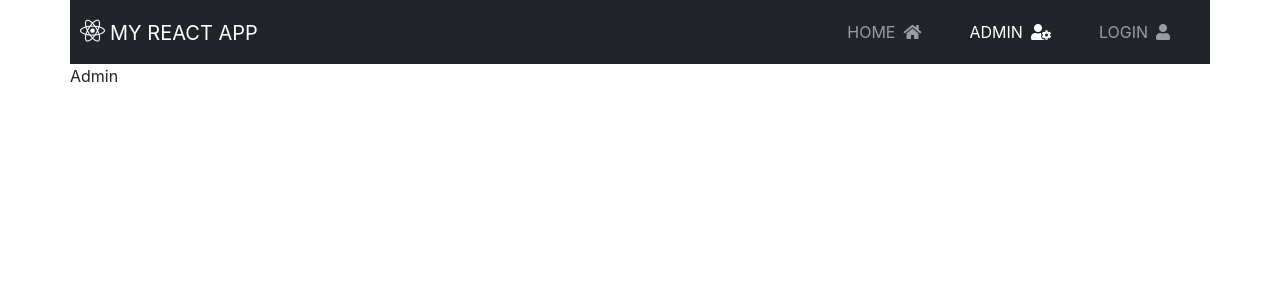
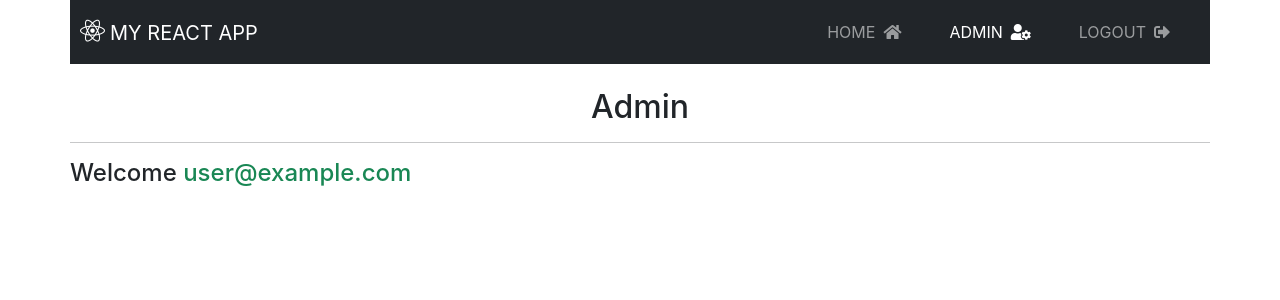
Before and after one commit to cotebarrientos/login-udemy-exercise, a React (Create React App) app: page /admin in a window 1280 px wide. Shown: the top 300 px of the page. Built offline with nearby package versions, Linux system fonts and the light colour scheme; no server answers; sample sign-in values are in the browser's storage.

Commit message:
Add protected routes and logout functionality

```diff
--- a/src/App.jsx
+++ b/src/App.jsx
@@ -1,21 +1,39 @@
+import React, { useState, useEffect } from 'react';
 import {
   BrowserRouter as Router,
   Switch,
   Route} from 'react-router-dom'
+import Admin from './components/Admin';
 import Login from './components/Login';
 import Navbar from './components/Navbar';
+import {auth } from './firebase'
+
 
 function App() {
-  return (
+
+  const [firebaseUser, setFirebaseUser] = useState(false)
+
+  useEffect(() => {
+    auth.onAuthStateChanged(user => {
+        console.log(user)
+        if(user){
+            setFirebaseUser(user)
+        }else{
+            setFirebaseUser(null)
+        }
+    })
+}, [])
+
+  return firebaseUser !== false ? (
     <Router>
       <div className="container pe-0 ps-0">
-          <Navbar />
+          <Navbar firebaseUser={firebaseUser} />
           <Switch>
               <Route path="/login">
                   <Login />
               </Route>
               <Route path="/admin">
-                  Admin
+                  <Admin />
               </Route>
               <Route path="/" exact>
                   Home
@@ -23,6 +41,8 @@ function App() {
           </Switch>
       </div>
     </Router>
+  ) : (
+    <div>Loading ...</div>
   );
 }
 
--- /dev/null
+++ b/src/components/Admin.jsx
@@ -0,0 +1,32 @@
+import React, { useEffect } from 'react'
+import { withRouter } from "react-router-dom";
+import {auth} from '../firebase'
+
+const Admin = (props) => {
+
+    const [user, setUser] = React.useState(null)
+
+    useEffect(() => {
+        if(auth.currentUser){
+            console.log('exist')
+            setUser(auth.currentUser)
+        }else{
+            console.log('no exist')
+            props.history.push('/login')
+        }
+    }, [props.history])
+
+    return (
+        <div className="mt-4">
+            <h2 className="text-center">Admin</h2>
+            <hr />
+            {
+                user && (
+                    <h4>Welcome <span className="text-success">{user.email}</span></h4>
+                )
+            }
+        </div>
+    )
+}
+
+export default withRouter(Admin)
--- a/src/components/Login.jsx
+++ b/src/components/Login.jsx
@@ -1,7 +1,8 @@
 import React, { useCallback, useState } from 'react'
 import { auth, db } from '../firebase'
+import { withRouter } from 'react-router-dom'
 
-const Login = () => {
+const Login = (props) => {
 
     const [email, setEmail] = useState('')
     const [pass, setPass] = useState('')
@@ -46,12 +47,13 @@ const Login = () => {
             setEmail('')
             setPass('')
             setError(null)
+            props.history.push('/admin')
 
         } catch(error){
             console.log(error)
             setError(error.message)
         }
-    },[email, pass],
+    },[email, pass, props.history],
     )
 
     const registration = useCallback(async() => {
@@ -66,13 +68,14 @@ const Login = () => {
             setEmail('')
             setPass('')
             setError(null)
+            props.history.push('/admin')
 
         } catch(error) {
             console.log(error)
             setError(error.message)
         }
 
-    }, [email, pass])
+    }, [email, pass, props.history])
 
 
     return (
@@ -137,4 +140,4 @@ const Login = () => {
     )
 }
 
-export default Login
+export default withRouter(Login)
--- a/src/components/Navbar.jsx
+++ b/src/components/Navbar.jsx
@@ -1,7 +1,17 @@
 import React from 'react'
-import {Link, NavLink} from 'react-router-dom'
+import {Link, NavLink, withRouter} from 'react-router-dom'
+import {auth} from '../firebase'
 
-const Navbar = () => {
+
+const Navbar = (props) => {
+
+    const logout = () => {
+        auth.signOut()
+            .then(() => {
+                props.history.push('/login')
+            })
+    }
+
     return (
         <nav className="navbar navbar-dark navbar-expand-lg bg-dark">
             <Link to="/" className="navbar-brand text-uppercase">
@@ -24,6 +34,8 @@ const Navbar = () => {
                             <i className="fas fa-home ms-2"></i>
                         </NavLink>
                     </li>
+                    {
+                        props.firebaseUser !== null ? (
                             <li className="nav-item">
                                 <NavLink
                                     className="nav-link me-3 ms-3"
@@ -33,6 +45,23 @@ const Navbar = () => {
                                     <i className="fas fa-user-cog ms-2"></i>
                                 </NavLink>
                             </li>
+                        ) : null
+                    }
+
+                    {
+                        props.firebaseUser !== null ? (
+                            <li className="nav-item">
+                                <NavLink
+                                    className="nav-link me-3 ms-3"
+                                    onClick={() => logout()}
+                                    to="/login"
+                                >
+                                Logout
+                                <i className="fas fa-sign-out-alt ms-2"></i>
+                                </NavLink>
+                            </li>
+
+                        ) : (
                             <li className="nav-item">
                                 <NavLink
                                     className="nav-link me-3 ms-3"
@@ -42,6 +71,9 @@ const Navbar = () => {
                                     <i className="fas fa-user ms-2"></i>
                                 </NavLink>
                             </li>
+                        )
+                    }
+
                 </ul>
 
             </div>
@@ -49,4 +81,4 @@ const Navbar = () => {
     )
 }
 
-export default Navbar
+export default withRouter(Navbar)
```
Lines whose indentation alone changed are shown as unchanged.
